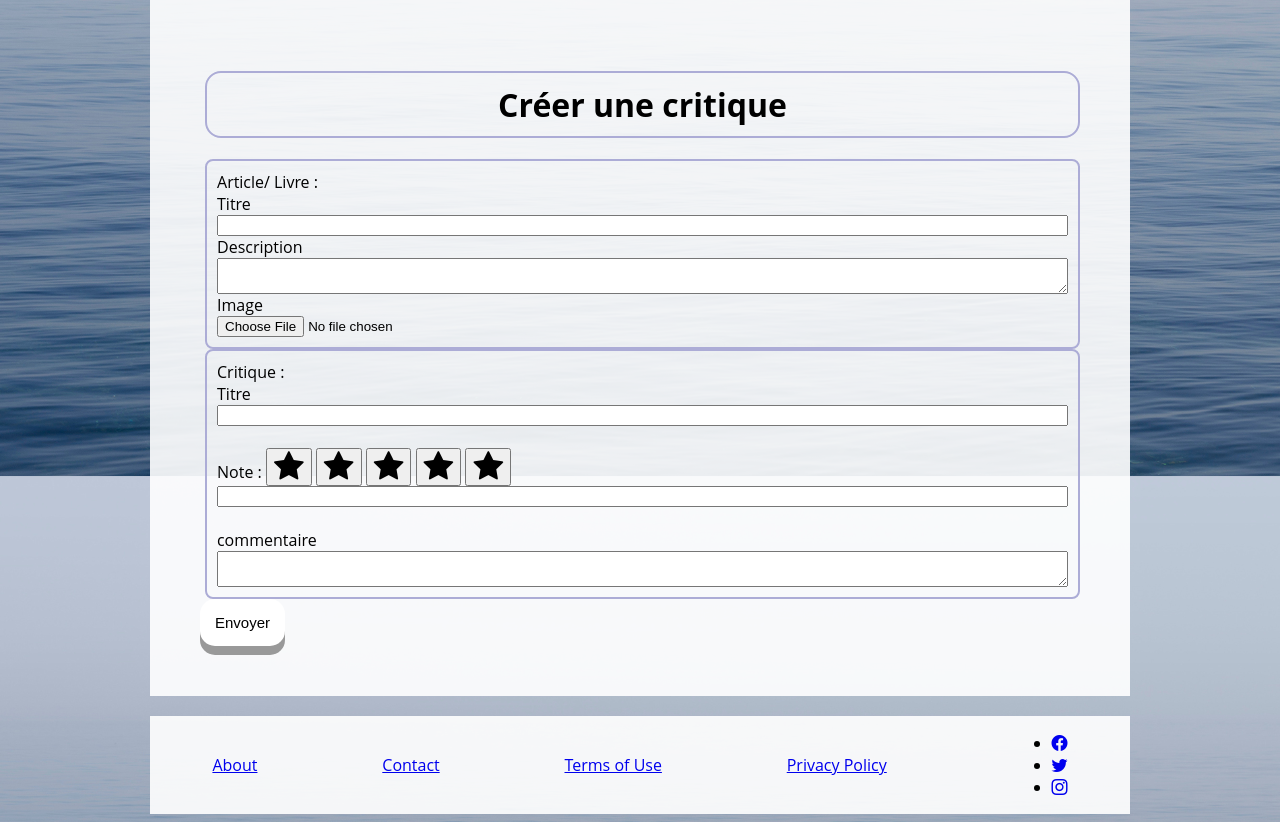
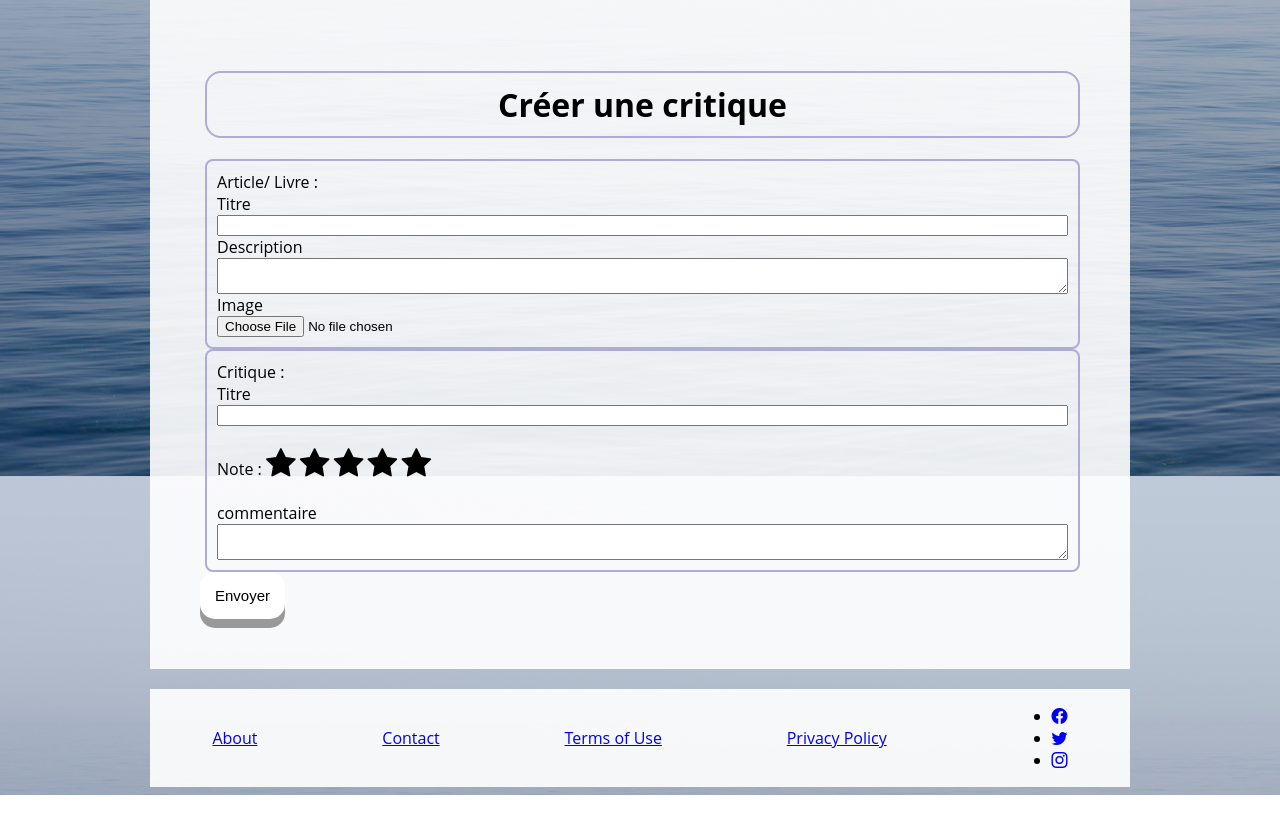
Before and after one commit to Lazuli22/OC_V2_P9, a Django app: template review/templates/review.html in a window 1280 px wide. Shown: the part 343-1165 px from the top of the page. After the commit the page ends 1138 px from the top, so only its background shows below. Run offline with Django 3.2, Linux system fonts and the light colour scheme; the template is opened without the code that fills it, so the values that code supplies are empty, except form fields; tables that the repository leaves empty hold one stand-in row (values such as "Sample post"); form fields are guessed from the names that the template uses.

Commit message:
ajout des stars

```diff
--- a/review/forms.py
+++ b/review/forms.py
@@ -12,11 +12,11 @@ class NewReviewForm(ModelForm):
             "rating",
             ]
 
-    def save(self, user, ticket, review, commit=True,):
-        if review is None:
+    def save(self, user, ticket, review_id, commit=True,):
+        if review_id is None:
             review = super(NewReviewForm, self).save(commit=False)
         else:
-            review = Review.objects.get(id=review.id)
+            review = Review.objects.get(id=review_id)
         review.user = user
         review.ticket = ticket
         if commit:
--- a/review/templates/review.html
+++ b/review/templates/review.html
@@ -14,17 +14,16 @@
         <label for="titre " class="control-label "> Titre</label> {{ review_form.headline }}
         <br>
         <label for="note " class="control-label ">Note :
-        <button type='submit' class="fa fa-star fa-2x " id="first"></button>
-        <button type='submit' class="fa fa-star fa-2x " id="second"></button>
-        <button type='submit' class="fa fa-star fa-2x " id="third"></button>
-        <button type='submit' class="fa fa-star fa-2x" id="fourth"></button>
-        <button type='submit' class="fa fa-star fa-2x" id="fifth"></button>
+        <span class="fa fa-star fa-2x " id="first"></span>
+        <span class="fa fa-star fa-2x " id="second"></span>
+        <span class="fa fa-star fa-2x " id="third"></span>
+        <span class="fa fa-star fa-2x" id="fourth"></span>
+        <span class="fa fa-star fa-2x" id="fifth"></span>
         </label>
-        <div id="confirm_box"></div> {{review_form.rating}}
+        <div id="confirm_box"></div>
         <br>
         <label for="commentaire" class="control-label ">commentaire  </label> {{ review_form.body}}
     </div>
-
     <button type="submit " class="style-button ">Envoyer</button>
 </form>
 {% endblock%}
```
Also changed, not shown: core/static/core/js/scripts.js (+20 -10 lines), review/views.py (+8 -1 lines).
